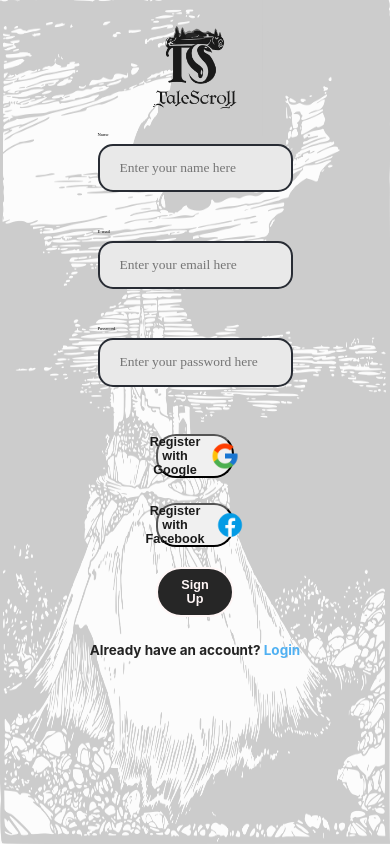
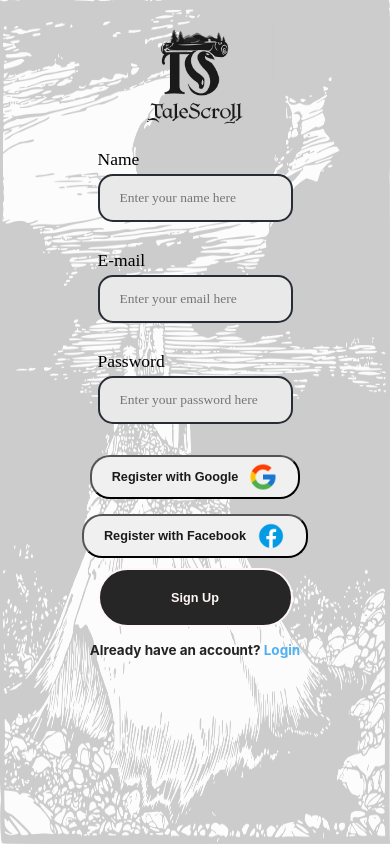
Before and after one commit to OsziKe/talescroll-login, a React (Create React App) app: page / in a window 390 px wide. Built offline with nearby package versions, Linux system fonts and the light colour scheme.

Commit message:
Merge remote-tracking branch 'origin/master'

```diff
--- a/src/Components/LoginSignup/LoginSignup.css
+++ b/src/Components/LoginSignup/LoginSignup.css
@@ -45,9 +45,16 @@ img {
 }
 
 .logo {
-    width: 300vh;
+    width: 400vh;
     max-width: 35%; /* Maksymalna szerokość logo */
     height: auto; /* Automatyczna wysokość dla zachowania proporcji */
+}
+
+@media (max-width: 768px) {
+    .logo {
+        width: 40%; /* Dostosuj szerokość logo do preferencji na telefonach */
+        max-width: none; /* Usuń maksymalną szerokość na telefonie */
+    }
 }
 
 
@@ -69,8 +76,21 @@ img {
     font-family: 'Wonderworld PERSONAL USE';
     font-size: 1.2vw;
     font-style: normal;
-    padding: 10px;
+    padding: 7px;
     margin-top: 5px;
+}
+
+@media (max-width: 768px) {
+    .inputs p {
+        text-align: left; /* Align the text to the left */
+        width: 50%; /* Make the text span the full width of the input container */
+        margin: 0;
+        font-family: 'Wonderworld PERSONAL USE';
+        font-size: 4.5vw;
+        font-style: normal;
+        padding: 7px;
+        margin-top: 5px;
+    }
 }
 
 .inputs {
@@ -122,9 +142,9 @@ span {
     display: flex;
     flex-direction: column;
     align-items: center; /* Wyśrodkuj przyciski poziomo */
-    gap: 20px;
+    gap: 10px;
     justify-content: center;
-    margin-top: 20px;
+    margin-top: 10px;
 }
 
 .button-content {
@@ -170,9 +190,17 @@ span {
     color: white;
 }
 
+@media (max-width: 768px) {
+    #iconbutton {
+        width: 100%;
+        height: 1vh;
+        max-height: none;
+        max-width: none;
+    }
+}
+
 .forgot-password
 {
-    padding-left: 52px;
     margin-bottom: 20px;
     z-index: 2;
     font-size: 1.6vh;
@@ -255,7 +283,7 @@ span {
 .error-message {
     color: red;
     font-size: 1.5vh;
-    margin-top: 4px; /* Dodatkowy odstęp nad komunikatem */
+    margin: 0; /* Dodatkowy odstęp nad komunikatem */
 }
 
 
@@ -287,3 +315,21 @@ span {
     transition: background-color 0.5s ease;
     color: #1a1a1a;
 }
+
+@media (max-width: 768px) {
+    #sign-in-button {
+        width: 50vw;
+        height: 7vh;
+        max-height: none;
+        max-width: none;
+    }
+}
+
+@media (max-width: 768px) {
+    #sign-up-button {
+        width: 50vw;
+        height: 7vh;
+        max-height: none;
+        max-width: none;
+    }
+}
```
